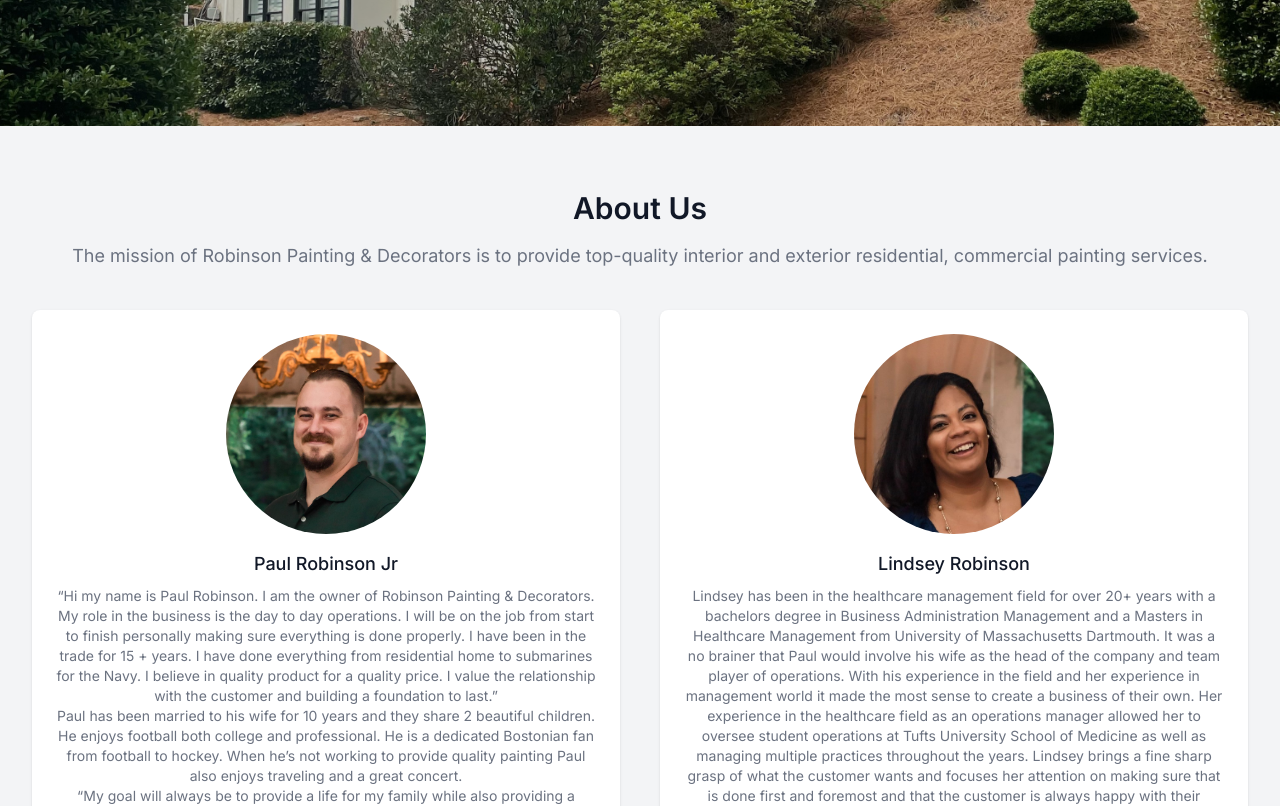
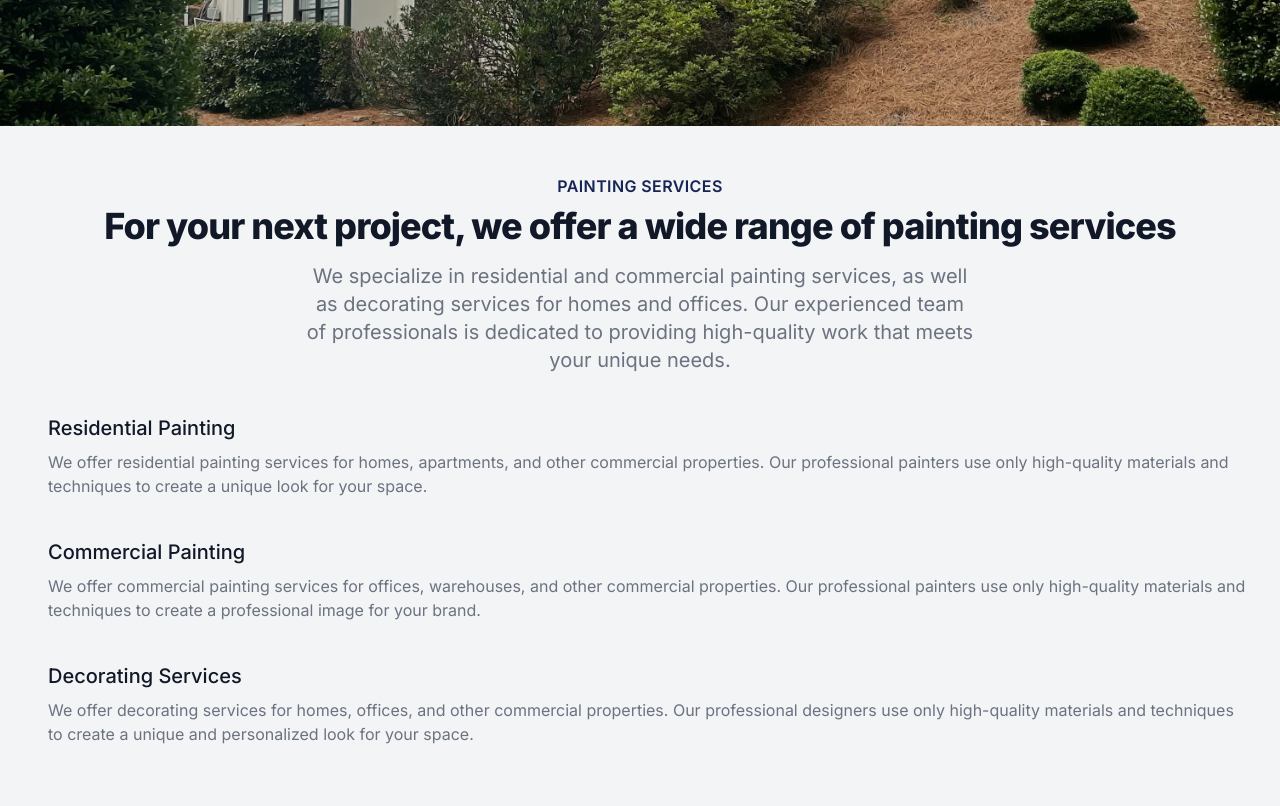
Before and after one commit to dnyiskn/robinsonpd, a Next.js app: page / in a window 1280 px wide. Shown: the part 740-1546 px from the top of the page. Built offline with nearby package versions, Linux system fonts and the light colour scheme.

Commit message:
Added Services

```diff
--- a/src/app/components/ContactForm.jsx
+++ /dev/null
@@ -1,73 +0,0 @@
-"use client";
-
-import React, { useState } from "react";
-
-const ContactForm = () => {
-  const [name, setName] = useState("");
-  const [email, setEmail] = useState("");
-  const [message, setMessage] = useState("");
-
-  const handleSubmit = (e) => {
-    e.preventDefault();
-    // Perform form submission logic here
-  };
-
-  return (
-    <div className="max-w-7xl mx-auto px-4 sm:px-6 lg:px-8">
-      <form
-        onSubmit={handleSubmit}
-        className="max-w-md mx-auto pb-16"
-        id="contact"
-      >
-        <div className="mb-4 ">
-          <label htmlFor="name" className="block text-gray-700 font-bold mb-2">
-            Name:
-          </label>
-          <input
-            type="text"
-            id="name"
-            value={name}
-            onChange={(e) => setName(e.target.value)}
-            className="w-full px-3 py-2 border border-gray-300 rounded-md focus:outline-none focus:ring-2 focus:ring-blue-500"
-          />
-        </div>
-        <div className="mb-4">
-          <label htmlFor="email" className="block text-gray-700 font-bold mb-2">
-            Email:
-          </label>
-          <input
-            type="email"
-            id="email"
-            value={email}
-            onChange={(e) => setEmail(e.target.value)}
-            className="w-full px-3 py-2 border border-gray-300 rounded-md focus:outline-none focus:ring-2 focus:ring-blue-500"
-          />
-        </div>
-        <div className="mb-4">
-          <label
-            htmlFor="message"
-            className="block text-gray-700 font-bold mb-2"
-          >
-            Message:
-          </label>
-          <textarea
-            id="message"
-            value={message}
-            onChange={(e) => setMessage(e.target.value)}
-            className="w-full px-3 py-2 border border-gray-300 rounded-md resize-none h-32 focus:outline-none focus:ring-2 focus:ring-blue-500"
-          ></textarea>
-        </div>
-        <div className="text-center">
-          <button
-            type="submit"
-            className="w-full bg-blue-500 text-white px-4 py-2 rounded-md hover:bg-blue-600 transition-colors duration-300 sm:w-auto"
-          >
-            Submit
-          </button>
-        </div>
-      </form>
-    </div>
-  );
-};
-
-export default ContactForm;
--- a/src/app/components/Navbar.jsx
+++ b/src/app/components/Navbar.jsx
@@ -23,9 +23,9 @@ const Navbar = () => {
           </div>
           <div className="hidden md:block">
             <div className="ml-10 flex items-baseline space-x-4">
-              <Link href="/">
+              <Link href="/#services">
                 <span className="text-gray-300 hover:bg-gray-700 hover:text-white px-3 py-2 rounded-md text-sm font-medium cursor-pointer">
-                  Home
+                  Services
                 </span>
               </Link>
               <Link href="/#about">
--- /dev/null
+++ b/src/app/components/Services.jsx
@@ -0,0 +1,79 @@
+const Services = () => {
+  return (
+    <div id="services">
+      <div className="max-w-7xl mx-auto py-12 px-4 sm:px-6 lg:px-8">
+        <div className="text-center">
+          <h2 className="text-base text-blue-950 font-semibold tracking-wide uppercase">
+            Painting Services
+          </h2>
+          <p className="mt-2 text-3xl leading-8 font-extrabold tracking-tight text-gray-900 sm:text-4xl">
+            For your next project, we offer a wide range of painting services
+          </p>
+          <p className="mt-4 max-w-2xl text-xl text-gray-500 lg:mx-auto">
+            We specialize in residential and commercial painting services, as
+            well as decorating services for homes and offices. Our experienced
+            team of professionals is dedicated to providing high-quality work
+            that meets your unique needs.
+          </p>
+        </div>
+
+        <div className="mt-10">
+          <ul className="space-y-10">
+            <li>
+              <div className="flex items-center">
+                <div className="flex-shrink-0"></div>
+                <div className="ml-4">
+                  <h3 className="text-xl font-medium text-gray-900">
+                    Residential Painting
+                  </h3>
+                  <p className="mt-2 text-base text-gray-500">
+                    We offer residential painting services for homes,
+                    apartments, and other commercial properties. Our
+                    professional painters use only high-quality materials and
+                    techniques to create a unique look for your space.
+                  </p>
+                </div>
+              </div>
+            </li>
+
+            <li>
+              <div className="flex items-center">
+                <div className="flex-shrink-0"></div>
+                <div className="ml-4">
+                  <h3 className="text-xl font-medium text-gray-900">
+                    Commercial Painting
+                  </h3>
+                  <p className="mt-2 text-base text-gray-500">
+                    We offer commercial painting services for offices,
+                    warehouses, and other commercial properties. Our
+                    professional painters use only high-quality materials and
+                    techniques to create a professional image for your brand.
+                  </p>
+                </div>
+              </div>
+            </li>
+
+            <li>
+              <div className="flex items-center">
+                <div className="flex-shrink-0"></div>
+                <div className="ml-4">
+                  <h3 className="text-xl font-medium text-gray-900">
+                    Decorating Services
+                  </h3>
+                  <p className="mt-2 text-base text-gray-500">
+                    We offer decorating services for homes, offices, and other
+                    commercial properties. Our professional designers use only
+                    high-quality materials and techniques to create a unique and
+                    personalized look for your space.
+                  </p>
+                </div>
+              </div>
+            </li>
+          </ul>
+        </div>
+      </div>
+    </div>
+  );
+};
+
+export default Services;
--- a/src/app/page.js
+++ b/src/app/page.js
@@ -1,14 +1,15 @@
-import styles from "./page.module.css";
 import HeroImage from "./components/HeroImage";
 import Navbar from "./components/Navbar";
 import AboutUs from "./components/AboutUs";
 import Contact from "./components/Contact";
 import Footer from "./components/Footer";
+import Services from "./components/Services";
 export default function Home() {
   return (
     <main className="bg-gray-100">
       <Navbar />
       <HeroImage />
+      <Services />
       <AboutUs />
       <Contact />
       <Footer />
--- a/src/app/page.module.css
+++ b/src/app/page.module.css
@@ -7,7 +7,7 @@
   justify-content: center;
   align-items: center;
   padding: 1rem;
-  background-color: #212d3c;
+  background-color: #20283a;
   overflow: hidden;
   box-shadow: 0 2px 4px rgba(0, 0, 0, 0.1);
 }
```
